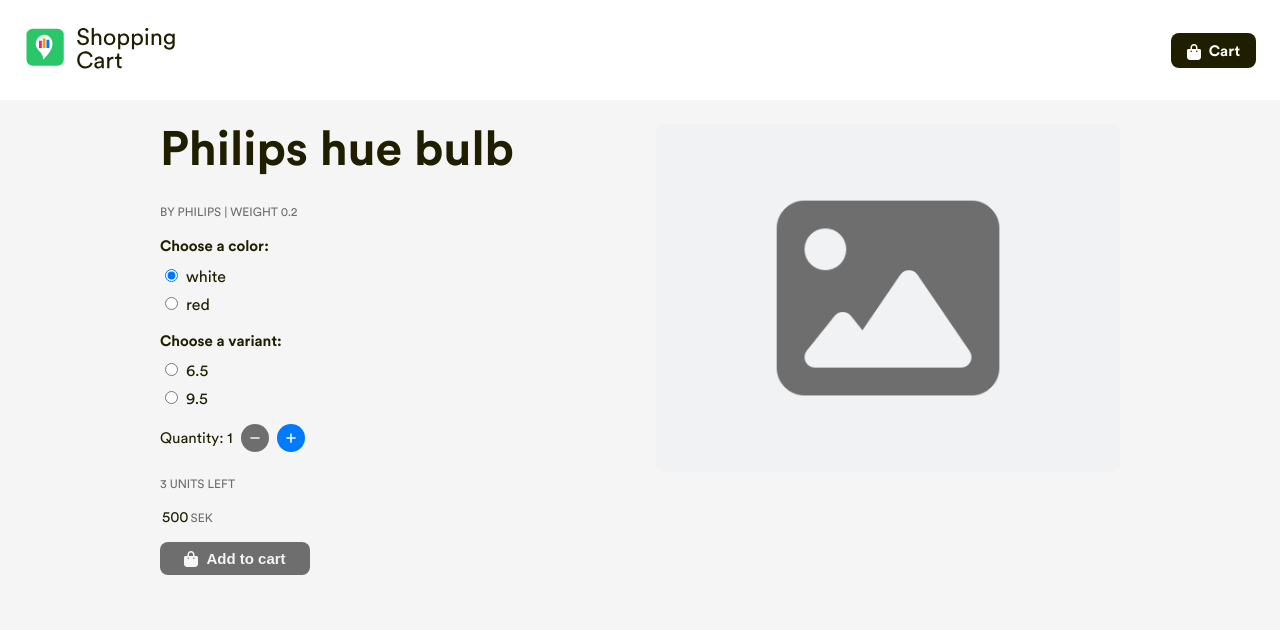
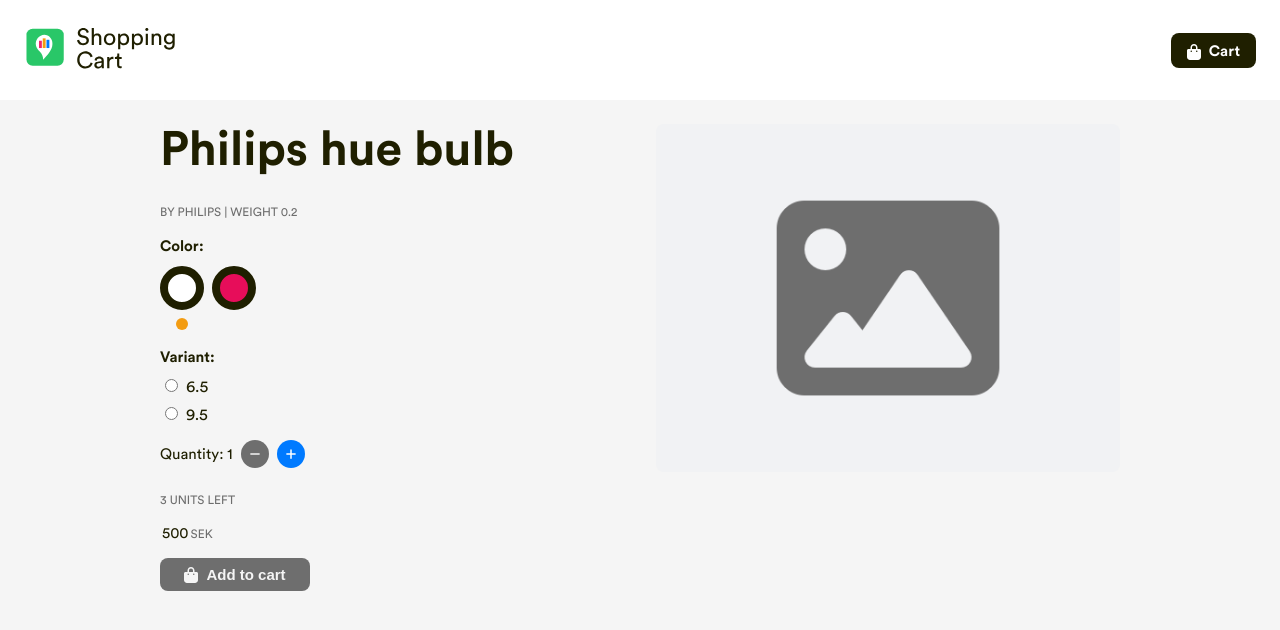
Before and after one commit to elalienx/lendo-shopping-cart, a React (Vite) app: page /product/1 in a window 1280 px wide. Shown: the top 630 px of the page. Built offline with nearby package versions, Linux system fonts and the light colour scheme.

Commit message:
added custom color

```diff
--- a/src/pages/product/Product.jsx
+++ b/src/pages/product/Product.jsx
@@ -10,6 +10,7 @@
 import ImageThumbail from "../../components/image-thumbnail/ImageThumbnail";
 import PriceTag from "../../components/price-tag/PriceTag";
 import InputRadio from "../../components/input-radio/InputRadio";
+import InputRadioColor from "../../components/input-radio-color/InputRadioColor";
 import extractVariant from "../../scripts/extractVariant";
 import { useCart } from "../../state/CartContext";
 import EmptyStateTexts from "./empty-state-texts.json";
@@ -55,7 +56,7 @@
   useEffect(() => {
     setVariant(-1);
     setQuantity(availableQuantity === 0 ? 0 : 1);
-  }, [color, availableQuantity]);
+  }, [color]);
 
   function addToCart() {
     const newItem = { id: Number(id), color, variant, quantity };
@@ -80,8 +81,8 @@
       <section className="content-group">
         <h1>{product.name}</h1>
         <small>{additionalDetails}</small>
-        <InputRadio label="Choose a color:" id="color" state={[color, setColor]} options={colors} />
-        <InputRadio label="Choose a variant:" id="variant" state={[variant, setVariant]} options={variants} key={`variant-${color}`} />
+        <InputRadioColor label="Color:" id="color" state={[color, setColor]} options={colors} />
+        <InputRadio label="Variant:" id="variant" state={[variant, setVariant]} options={variants} key={`variant-${color}`} />
         {quantity ? Quantity : ""}
         <small>{availableQuantity} units left</small>
         {quantity > 0 && <PriceTag price={finalPrice} />}
```
